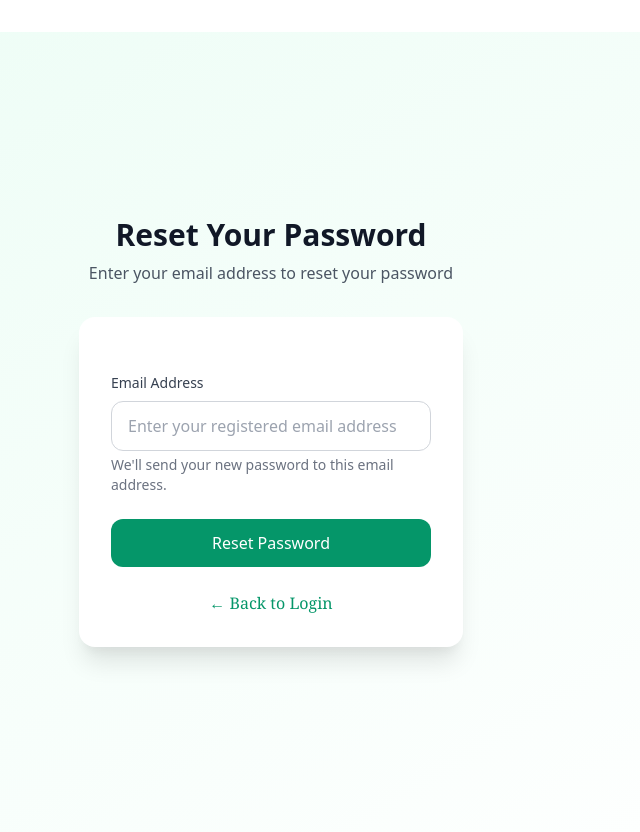
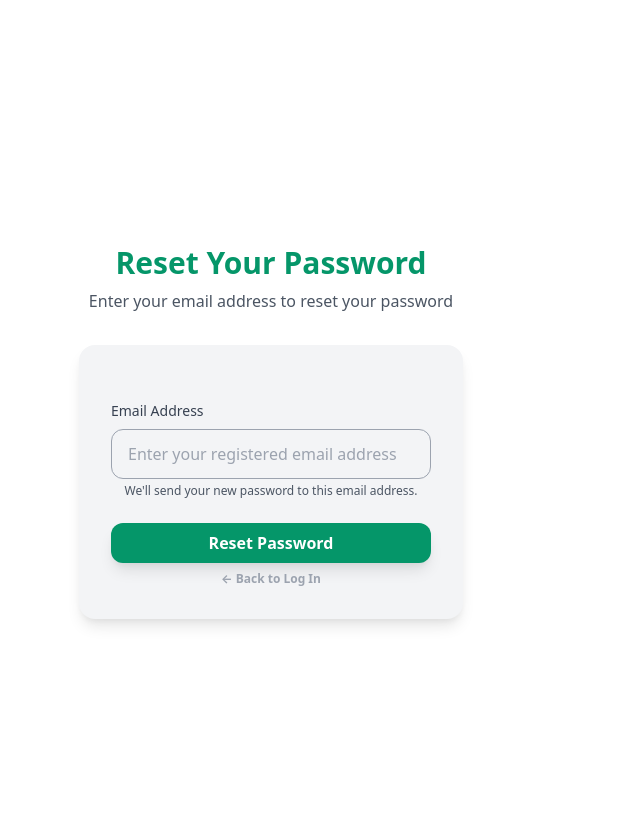
Before and after one commit to 09078270504/EDMS, a Django app: page /forgot-password/ in a window 1280 px wide. Shown: the part 72-904 px from the top of the page, without its empty margins (369-1009 px from the left). Run offline with Django 5.2, Linux system fonts and the light colour scheme; some libraries are stand-ins or nearby versions.

Commit message:
fix(forgot-password): Improved forgot-password page

```diff
--- a/webocr/templates/auth/forgot_password.html
+++ b/webocr/templates/auth/forgot_password.html
@@ -4,14 +4,14 @@
 
 {% block content %}
 
-<div class="min-h-screen flex items-center justify-center bg-gradient-to-br from-green-50 to-lime-100">
+<div class="min-h-screen flex items-center justify-center">
     <div class="max-w-md w-full space-y-8 p-8">
         <div class="text-center">
-            <h2 class="text-3xl font-bold text-gray-900">Reset Your Password</h2>
+            <h2 class="text-3xl font-bold text-green-600">Reset Your Password</h2>
             <p class="mt-2 text-gray-600">Enter your email address to reset your password</p>
         </div>
 
-        <div class="bg-white p-8 rounded-2xl shadow-xl">
+        <div class="bg-gray-100 p-8 rounded-2xl shadow-lg">
             <!-- Display Django messages -->
             {% if messages %}
                 {% for message in messages %}
@@ -37,16 +37,18 @@
                 {% csrf_token %}
                 <div>
                     <label for="id_email" class="block text-sm font-medium text-gray-700 mb-2">Email Address</label>
-                    <input type="email" name="email" id="id_email" required class="w-full px-4 py-3 border border-gray-300 rounded-xl" placeholder="Enter your registered email address" value="{{ form.email.value|default:'' }}">
-                    <p class="mt-1 text-sm text-gray-500">We'll send your new password to this email address.</p>
+                    <input type="email" name="email" id="id_email" required class="w-full px-4 py-3 border border-gray-400 rounded-xl bg-gray-100" placeholder="Enter your registered email address" value="{{ form.email.value|default:'' }}">
+                    <p class="mt-1 text-xs text-gray-600 text-center">We'll send your new password to this email address.</p>
                 </div>
 
-                <button type="submit" class="w-full bg-green-600 text-white py-3 px-4 rounded-xl hover:bg-green-700 transition-colors">Reset Password</button>
+                <div class="space-y-2">
+                    <button type="submit" class="w-full bg-green-600 font-bold text-white py-2 px-3 rounded-xl hover:bg-green-700 transition-colors shadow-lg">Reset Password</button>
 
-                <!-- Back to Login Link -->
-                <div class="text-center mt-4">
-
-                    <a href="{% url 'login' %}" class="text-green-600 hover:text-green-800 text-sm font-serif text-base">← Back to Login</a>
+                    <a href="{% url 'login' %}"
+                    role="button"
+                    class="block mx-auto text-gray-400 text-xs font-bold rounded-xl transition-colors duration-200 hover:text-gray-900 text-center w-fit">
+                    ← Back to Log In
+                    </a>
                 </div>
             </form>
         </div>
```
